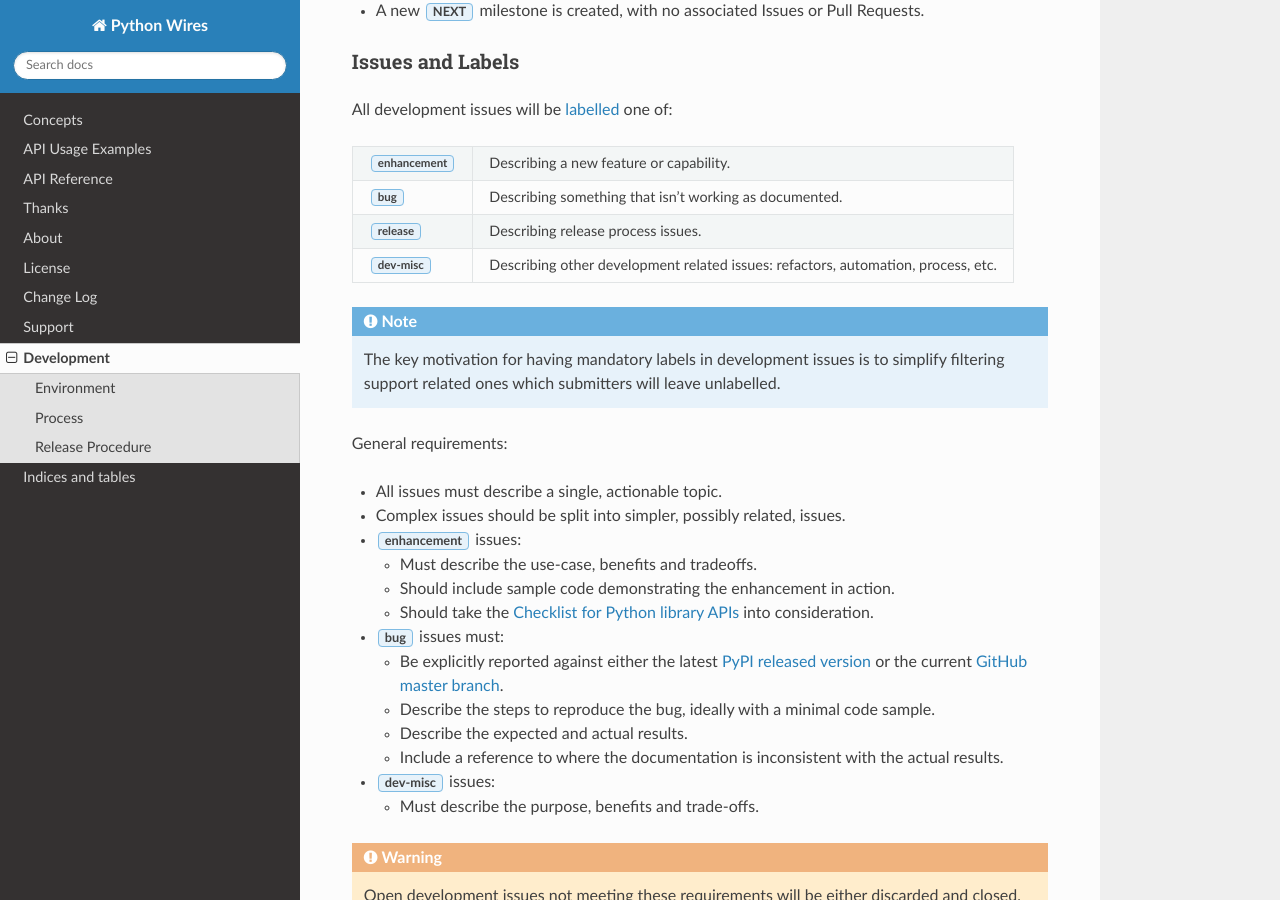
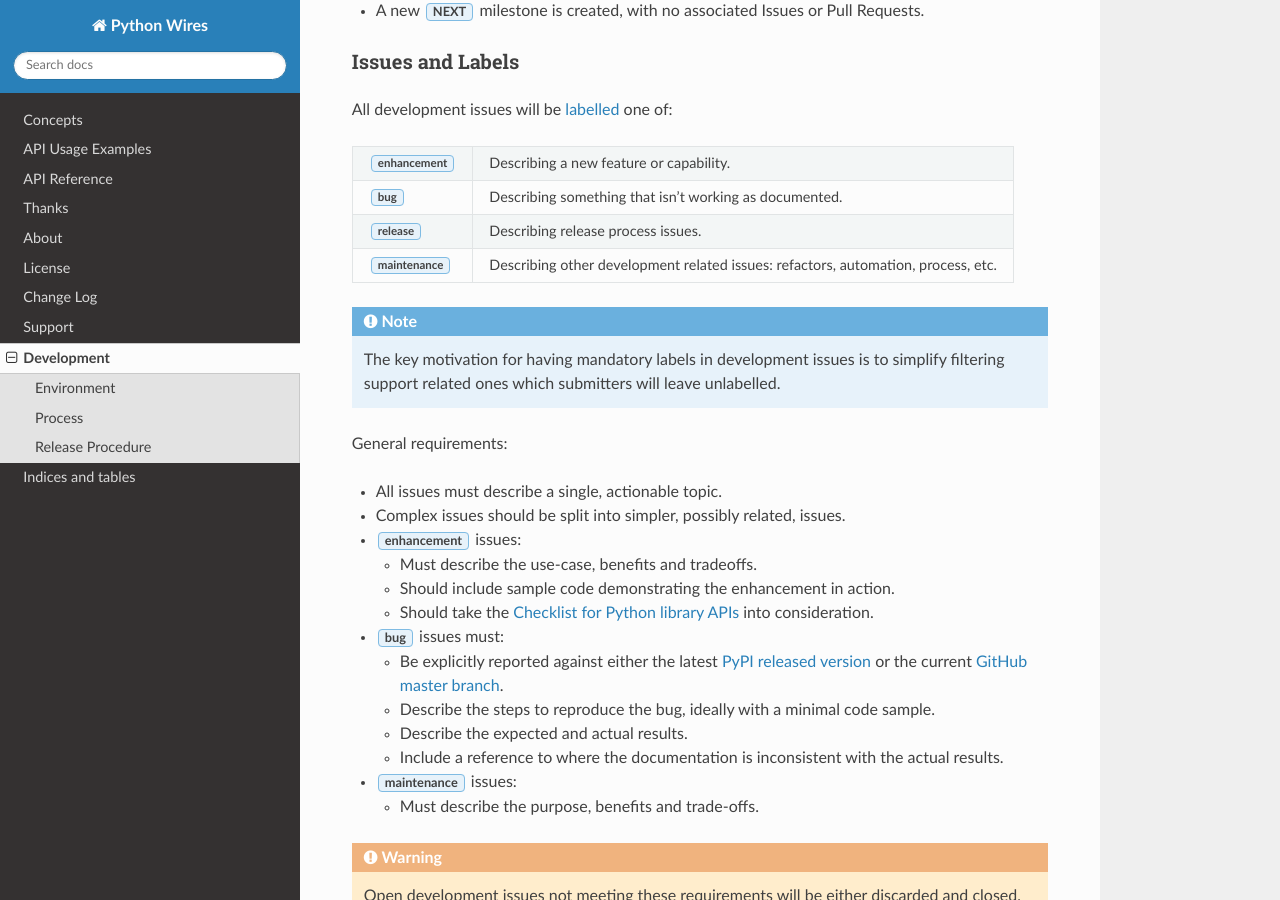
Before and after one commit to tmontes/python-wires, a Sphinx documentation site: the page built from docs/source/development.rst, in a window 1280 px wide and 900 px high, scrolled down 1699 px. Built offline with Sphinx 7.4.7 and the Read the Docs theme 2.0.0, drawn with Linux system fonts in a browser that asks for light colours.

Commit message:
The 'dev-misc' tag is now 'maintenance'.

```diff
--- a/docs/source/development.rst
+++ b/docs/source/development.rst
@@ -97,7 +97,7 @@ All development issues will be `labelled <https://github.com/tmontes/python-wire
 :guilabel:`enhancement` Describing a new feature or capability.
 :guilabel:`bug`         Describing something that isn't working as documented.
 :guilabel:`release`     Describing release process issues.
-:guilabel:`dev-misc`    Describing other development related issues: refactors, automation, process, etc.
+:guilabel:`maintenance` Describing other development related issues: refactors, automation, process, etc.
 ======================= =================================================================================
 
 
@@ -130,7 +130,7 @@ General requirements:
   * Include a reference to where the documentation is inconsistent with the actual results.
 
 
-* :guilabel:`dev-misc` issues:
+* :guilabel:`maintenance` issues:
 
   * Must describe the purpose, benefits and trade-offs.
 
```
